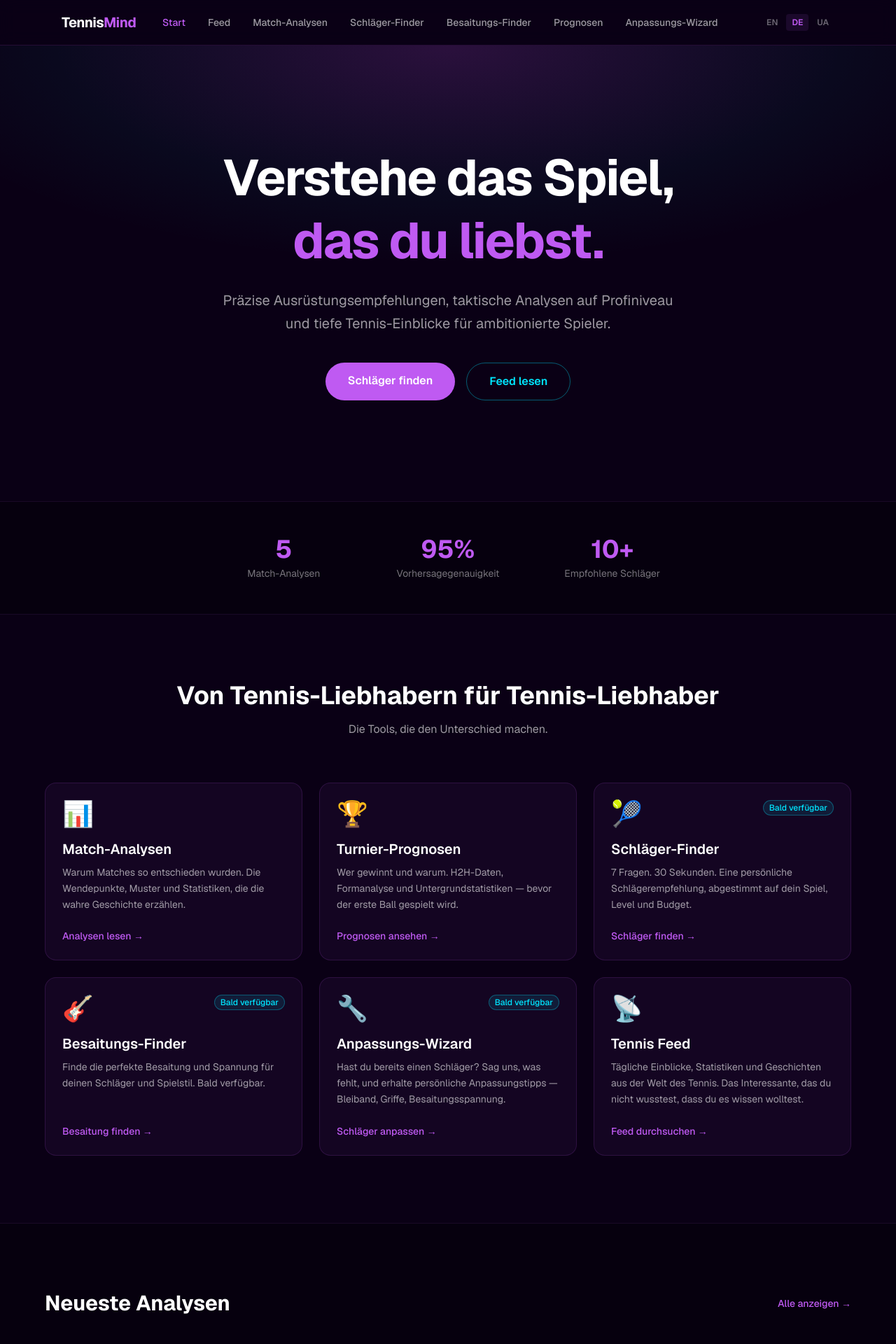
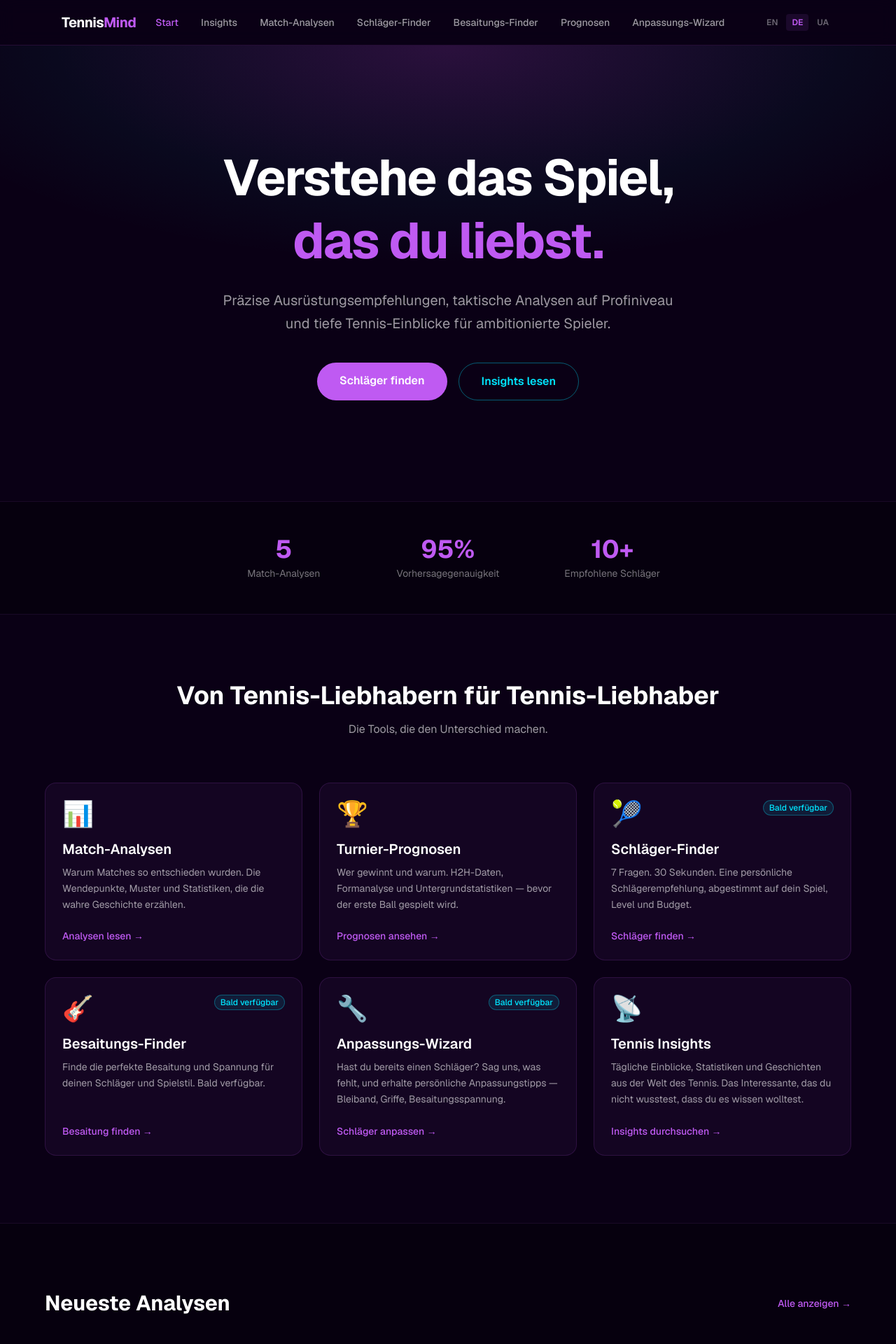
Before and after one commit to dmytrogalakhov/tennismind-web, a Next.js app: page /de in a window 1280 px wide. Shown: the top 1920 px of the page at 70% size. Built offline with nearby package versions, Linux system fonts and the light colour scheme.

Commit message:
Change the name Feed to Insights

```diff
--- a/app/[lang]/feed/page.tsx
+++ b/app/[lang]/feed/page.tsx
@@ -18,7 +18,7 @@
     <div className="flex-1">
       <div className="max-w-2xl mx-auto px-4 py-16">
         <div className="mb-10">
-          <h1 className="text-3xl sm:text-4xl font-bold text-white mb-3">Tennis Feed</h1>
+          <h1 className="text-3xl sm:text-4xl font-bold text-white mb-3">Tennis Insights</h1>
           <p className="text-white/60">Stats, gear notes, form, history, and upsets — one insight at a time.</p>
         </div>
 
--- a/dictionaries/de.json
+++ b/dictionaries/de.json
@@ -6,14 +6,14 @@
     "string_finder": "Besaitungs-Finder",
     "predictions": "Prognosen",
     "customize": "Anpassungs-Wizard",
-    "feed": "Feed"
+    "feed": "Insights"
   },
   "home": {
     "hero_headline_1": "Verstehe das Spiel,",
     "hero_headline_2": "das du liebst.",
     "hero_subline": "Präzise Ausrüstungsempfehlungen, taktische Analysen auf Profiniveau und tiefe Tennis-Einblicke für ambitionierte Spieler.",
     "hero_cta_racket": "Schläger finden",
-    "hero_cta_analysis": "Feed lesen",
+    "hero_cta_analysis": "Insights lesen",
     "stats_match_analyses": "Match-Analysen",
     "stats_prediction_accuracy": "Vorhersagegenauigkeit",
     "stats_rackets_recommended": "Empfohlene Schläger",
@@ -35,9 +35,9 @@
     "f5_title": "Anpassungs-Wizard",
     "f5_desc": "Hast du bereits einen Schläger? Sag uns, was fehlt, und erhalte persönliche Anpassungstipps — Bleiband, Griffe, Besaitungsspannung.",
     "f5_cta": "Schläger anpassen",
-    "f6_title": "Tennis Feed",
+    "f6_title": "Tennis Insights",
     "f6_desc": "Tägliche Einblicke, Statistiken und Geschichten aus der Welt des Tennis. Das Interessante, das du nicht wusstest, dass du es wissen wolltest.",
-    "f6_cta": "Feed durchsuchen",
+    "f6_cta": "Insights durchsuchen",
     "latest_title": "Neueste Analysen",
     "latest_view_all": "Alle anzeigen →",
     "cta_heading": "Bereit, deinen perfekten Schläger zu finden?",
--- a/dictionaries/en.json
+++ b/dictionaries/en.json
@@ -6,14 +6,14 @@
     "string_finder": "String Finder",
     "predictions": "Predictions",
     "customize": "Customization Wizard",
-    "feed": "Feed"
+    "feed": "Insights"
   },
   "home": {
     "hero_headline_1": "Understand the game",
     "hero_headline_2": "you love.",
     "hero_subline": "Precision gear matches, elite tactical analytics, and the deep-dive tennis insights the modern player needs to play their best.",
     "hero_cta_racket": "Find Your Racket",
-    "hero_cta_analysis": "Read Feed",
+    "hero_cta_analysis": "Read Insights",
     "stats_match_analyses": "Match Analyses",
     "stats_prediction_accuracy": "Prediction Accuracy",
     "stats_rackets_recommended": "Rackets Recommended",
@@ -35,9 +35,9 @@
     "f5_title": "Customization Wizard",
     "f5_desc": "Already have a racket? Tell us what's missing and get personalized customization tips — lead tape, grips, string tension adjustments.",
     "f5_cta": "Customize Your Racket",
-    "f6_title": "Tennis Feed",
+    "f6_title": "Tennis Insights",
     "f6_desc": "Daily insights, stats, and stories from the world of tennis. The interesting stuff you didn't know you wanted to know.",
-    "f6_cta": "Browse Feed",
+    "f6_cta": "Browse Insights",
     "latest_title": "Latest Analysis",
     "latest_view_all": "View all →",
     "cta_heading": "Ready to find your perfect racket?",
--- a/dictionaries/uk.json
+++ b/dictionaries/uk.json
@@ -6,14 +6,14 @@
     "string_finder": "Підбір струн",
     "predictions": "Прогнози",
     "customize": "Чарівник кастомізаціі",
-    "feed": "Стрічка"
+    "feed": "Інсайти"
   },
   "home": {
     "hero_headline_1": "Розумій гру,",
     "hero_headline_2": "яку ти любиш.",
     "hero_subline": "Точний підбір спорядження, тактична аналітика рівня еліти та глибокі тенісні інсайти для тих, хто прагне грати краще.",
     "hero_cta_racket": "Знайти ракетку",
-    "hero_cta_analysis": "Читати стрічку",
+    "hero_cta_analysis": "Читати інсайти",
     "stats_match_analyses": "Аналізи матчів",
     "stats_prediction_accuracy": "Точність прогнозів",
     "stats_rackets_recommended": "Рекомендовано ракеток",
@@ -35,9 +35,9 @@
     "f5_title": "Чарівник кастомізаціі",
     "f5_desc": "Вже є ракетка? Розкажи, чого не вистачає, і отримай персональні поради — свинець, ручки, натяг струн.",
     "f5_cta": "Кастомізувати ракетку",
-    "f6_title": "Стрічка Tennis",
+    "f6_title": "Tennis Insights",
     "f6_desc": "Щоденні інсайти, статистика та історії зі світу тенісу. Цікаве, про яке ти не знав, що хочеш знати.",
-    "f6_cta": "Переглянути стрічку",
+    "f6_cta": "Переглянути інсайти",
     "latest_title": "Останні аналізи",
     "latest_view_all": "Всі аналізи →",
     "cta_heading": "Готовий знайти свою ідеальну ракетку?",
```
